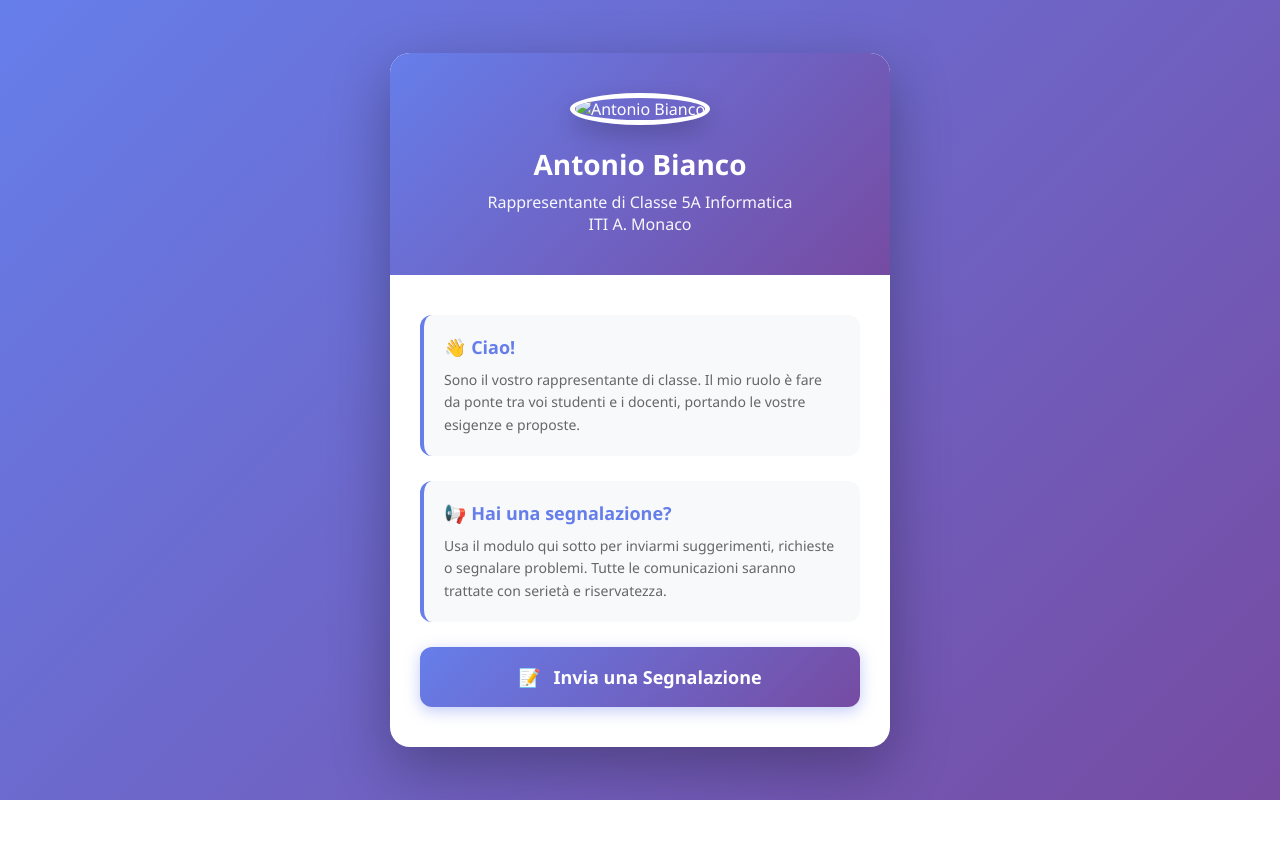
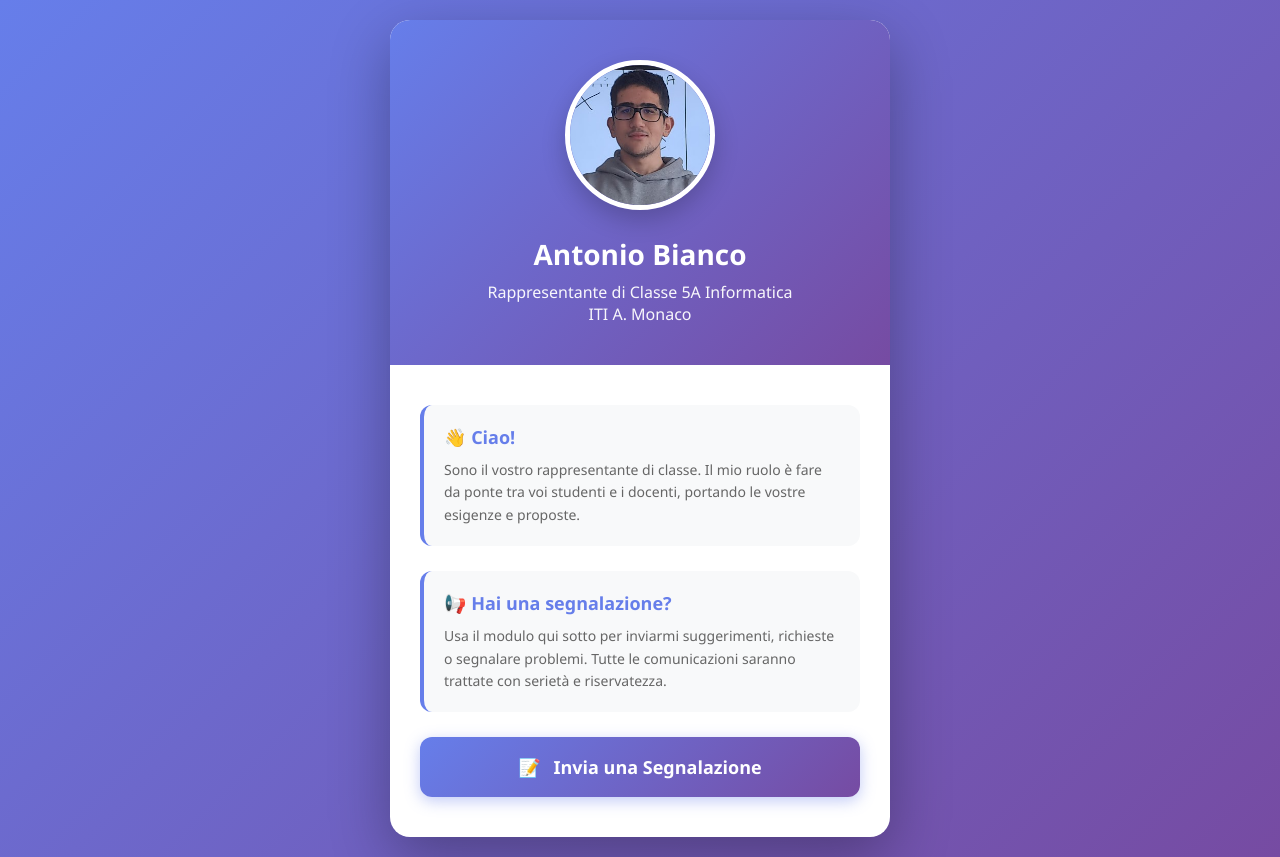
Before and after one commit to NelloTown/rappresentante, a plain HTML site: page index.html in a window 1280 px wide. Before the commit the page ends 800 px from the top, so only its background shows below. Drawn offline with Linux system fonts and the light colour scheme.

Commit message:
Replace image source in index.html

```diff
--- a/index.html
+++ b/index.html
@@ -142,7 +142,7 @@
 <body>
     <div class="container">
         <div class="header">
-            <img src="miaFoto.png' width='150' height='150'%3E%3Crect width='150' height='150' fill='%23ddd'/%3E%3Ctext x='50%25' y='50%25' font-size='20' text-anchor='middle' dy='0.3em' fill='%23999'%3EFoto%3C/text%3E%3C/svg%3E" alt="Antonio Bianco" class="profile-img">
+            <img src="rappre.png" alt="Antonio Bianco" class="profile-img">
             <h1>Antonio Bianco</h1>
             <p class="role">Rappresentante di Classe 5A Informatica<br>ITI A. Monaco</p>
         </div>
```
